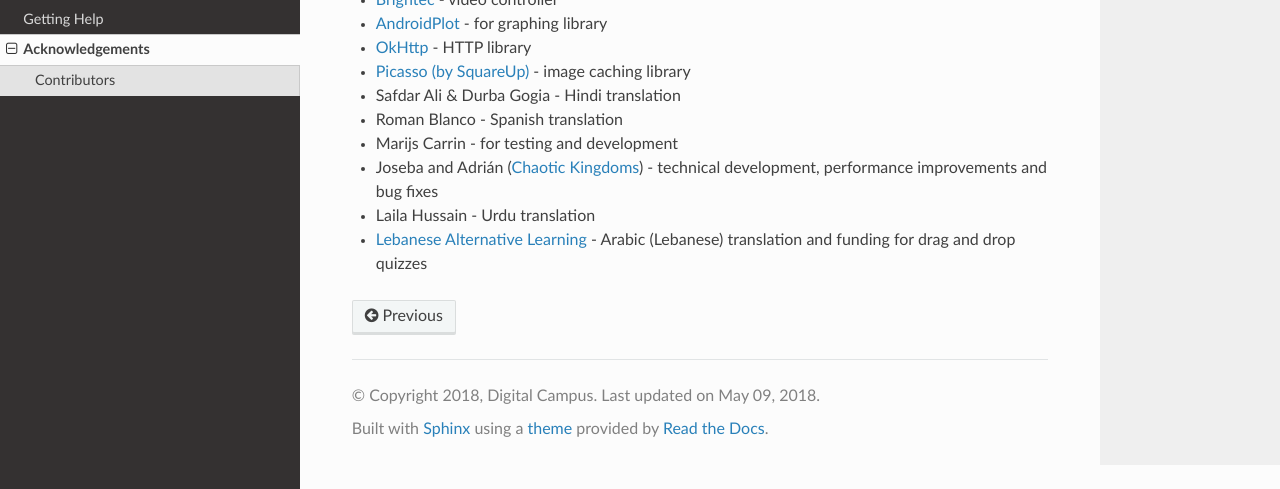
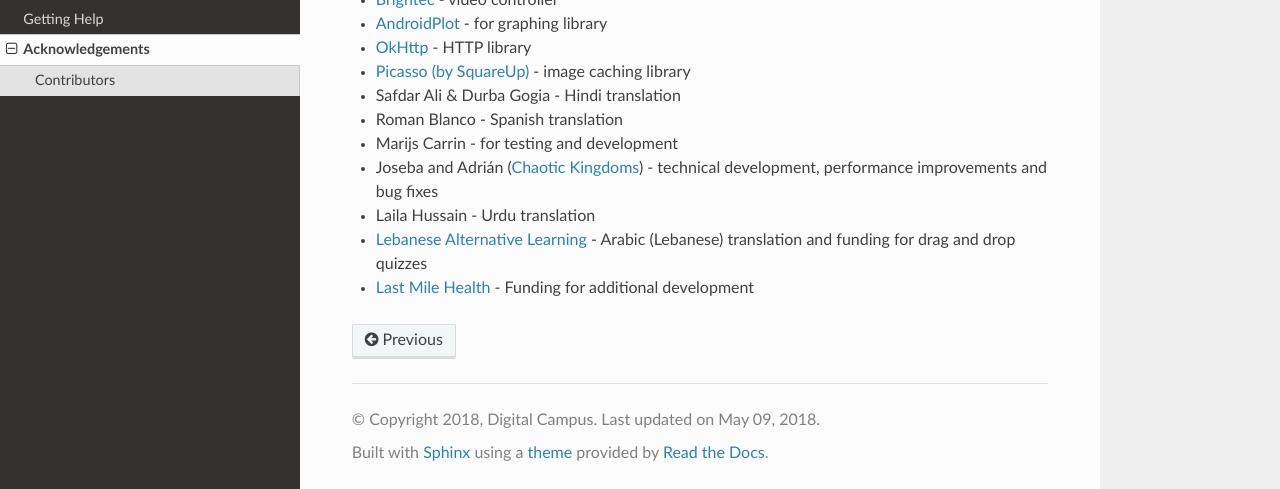
Before and after one commit to DigitalCampus/django-oppia, a Sphinx documentation site: the page built from docs/acknowledgements.rst, in a window 1280 px wide and 900 px high, scrolled down 513 px, cut to the strip 411-900 px from the top of the window. Built offline with Sphinx 7.4.7 and the Read the Docs theme 2.0.0, drawn with Linux system fonts in a browser that asks for light colours; the version number is read from the project's files by our own code.

Commit message:
update acknowledgements for LMH

```diff
--- a/docs/acknowledgements.rst
+++ b/docs/acknowledgements.rst
@@ -22,3 +22,4 @@ Contributors
 * Joseba and Adrián (`Chaotic Kingdoms <http://www.chaotic-kingdoms.com>`_) - technical development, performance improvements and bug fixes
 * Laila Hussain - Urdu translation
 * `Lebanese Alternative Learning <http://lal.ngo>`_ - Arabic (Lebanese) translation and funding for drag and drop quizzes
+* `Last Mile Health <http://lastmilehealth.org/>`_ - Funding for additional development
```
